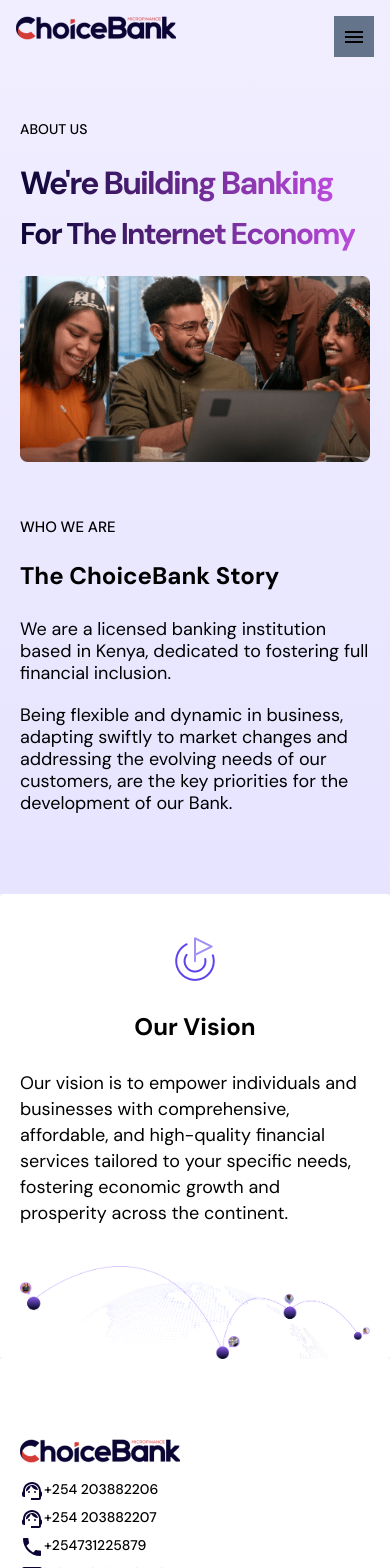
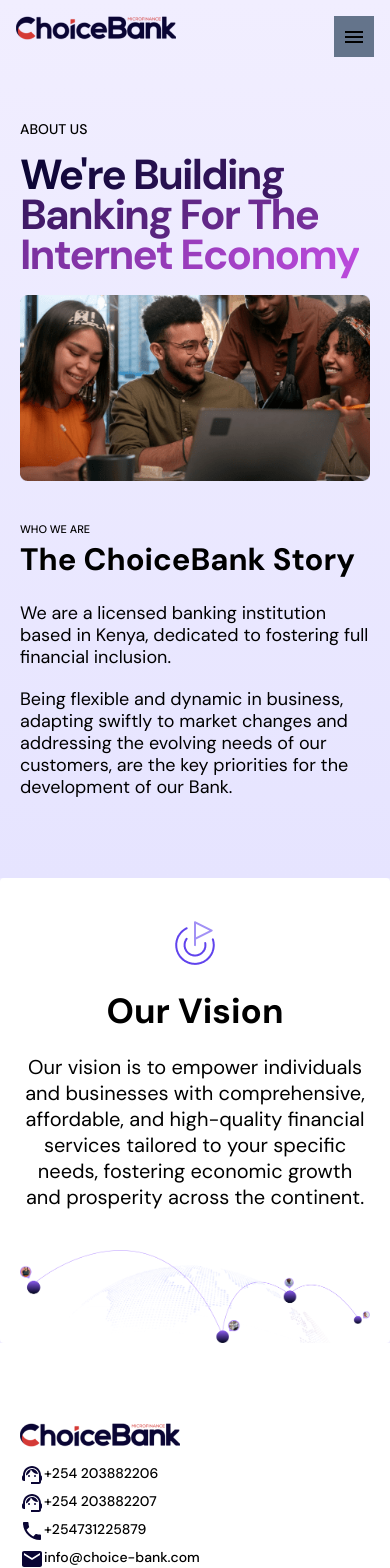
Before and after one commit to choice-bank/choice-website, a React (Vite) app: page /about-us in a window 390 px wide. Shown: the top 1568 px of the page. Built offline with nearby package versions, Linux system fonts and the light colour scheme; a web font is replaced by a local one.

Commit message:
mobile changes for private banking and about us

```diff
--- a/src/pages/APIBanking/components/Hero.jsx
+++ b/src/pages/APIBanking/components/Hero.jsx
@@ -16,7 +16,7 @@ const Hero = () => {
         </h1>
       </div>
       <div className="w-full mb-5">
-        <h1 className="text-white font-[700] text-[36px] lg:text-[60px] font-sans leading-[36px] lg:leading-[59px]">
+        <h1 className="text-white font-[700] text-[36px] lg:text-[60px] font-sans leading-[30px] lg:leading-[59px]">
           One Platform{" "}
           <span className="lg:inline md:inline hidden">
             <br />
@@ -26,7 +26,7 @@ const Hero = () => {
       </div>
       <div className="w-full lg:w-1/2 font-sans">
         <p
-          className="font-sans text-[#fff] text-[14px] lg:text-[17px] font-[250]"
+          className="font-sans text-[#fff] text-[15px] lg:text-[17px] font-[250]"
           style={{ lineHeight: "22px" }}
         >
           Leverage Our Bank APIs to seamlessly integrate a comprehensive suite
--- a/src/pages/APIBanking/components/Solutions.jsx
+++ b/src/pages/APIBanking/components/Solutions.jsx
@@ -34,9 +34,8 @@ const Solutions = ({ id }) => {
           And that's not all we can offer
         </h6>
         <h1 className="font-sans font-[700] text-[36px] lg:text-[45px]">
-          Meet our Global
-        </h1>
-        <h1
+          Meet our Global <br />
+          <span
             className="font-sans font-bold text-[36px] lg:text-[45px]"
             style={{
               backgroundImage:
@@ -47,6 +46,7 @@ const Solutions = ({ id }) => {
             }}
           >
             Solutions
+          </span>
         </h1>
       </div>
       <div className="flex flex-col lg:flex-row md:flex-row  lg:justify-center gap-6">
--- a/src/pages/APIBanking/components/Tools.jsx
+++ b/src/pages/APIBanking/components/Tools.jsx
@@ -58,7 +58,7 @@ const Tools = ({ id }) => {
 
   return (
     <div id={id} className="flex flex-col lg:items-center">
-      <div className="flex flex-col items-center lg:mb-10 mb-5 lg:w-1/2 w-full">
+      <div className="flex flex-col items-center lg:mb-10 mb-5 lg:w-1/2 w-4/5 mx-auto">
         <div className="pt-5">
           <div className="lg:mt-9 md:mt-9 inline-block bg-[#6043EC] rounded-full px-3 py-1 mb-5">
             <p className="font-sans text-white font-[500] text-sm md:text-base lg:text-[12px]">
@@ -67,21 +67,20 @@ const Tools = ({ id }) => {
           </div>
         </div>
 
-        <h1
-          className="font-sans font-[700] text-[25px] lg:text-[45px]"
-          style={{ lineHeight: "45px" }}
-        >
-          Add your own Tools
+        <h1 className="font-sans text-[#0A0534] text-center font-[700] text-[29px] lg:text-[45px] leading-[32px] lg:leading-[45px]">
+          Add your own Tools{" "}
+          <span className="lg:inline md:inline hidden">
+            <br />
+          </span>
+          With Our Business API
         </h1>
         <h1
           className="font-sans font-[700] text-[20px] lg:text-[45px] mb-3"
           style={{ lineHeight: "45px" }}
-        >
-          With Our Business API
-        </h1>
+        ></h1>
 
         <p
-          className="font-sans text-center text-[14px] lg:text-[14px] font-[400] p-5"
+          className="font-sans text-center text-[14px] lg:text-[14px] font-[400] "
           style={{ lineHeight: "18px" }}
         >
           Connect your company's own applications to your Choice Business{" "}
@@ -139,13 +138,16 @@ const Tools = ({ id }) => {
 const ToolItem = ({ item, isActive, onClick }) => {
   return (
     <div
-      className={`items-center flex rounded-full md:py-3 md:px-5 lg:py-3 lg:px-5 cursor-pointer  ${
+      className={`items-center flex rounded-full md:py-3 p-5 md:px-5 lg:py-3 lg:px-5 cursor-pointer  ${
         isActive ? "bg-black text-white" : "bg-white border border-black"
       }`}
       onClick={onClick}
     >
       <item.icon />
-      <p className="ml-2 font-sans text-[11px] lg:text-[12px]">{item.title}</p>
+
+      <p className="ml-2 font-sans text-[11px] lg:text-[12px] lg:inline md:inline hidden">
+        {item.title}
+      </p>
     </div>
   );
 };
--- a/src/pages/AboutUs/About.jsx
+++ b/src/pages/AboutUs/About.jsx
@@ -15,21 +15,7 @@ const About = () => {
           about us
         </h4>
         <h1
-          className="font-sans capitalize font-[700] text-[32px] lg:text-[60px] "
-          style={{ lineHeight: "56px", letterSpacing: "-1.8px" }}
-        >
-          <span
-            style={{
-              background: "linear-gradient(to right, #0A0534, #BB4ADC)",
-              WebkitBackgroundClip: "text",
-              WebkitTextFillColor: "transparent",
-            }}
-          >
-            we're building banking
-          </span>
-        </h1>
-        <h1
-          className="font-sans capitalize font-[700] text-[30px] lg:text-[60px]"
+          className="font-sans capitalize font-[700] text-[42px] lg:text-[60px] leading-[40px] lg:leading-[56px]"
           style={{ letterSpacing: "-1.8px" }}
         >
           <span
@@ -39,6 +25,10 @@ const About = () => {
               WebkitTextFillColor: "transparent",
             }}
           >
+            we're building banking{" "}
+            <span className="lg:inline md:inline hidden">
+              <br />
+            </span>{" "}
             for the internet economy
           </span>
         </h1>
@@ -54,20 +44,17 @@ const About = () => {
 
         <div className="flex justify-center flex-col mb-10  lg:ml-0 flex-grow flex-shrink-1 lg:w-2/5 md:w-2/5 p-5">
           {" "}
-          <h4
-            className="font-sans uppercase text-[15px] lg:text-[11px] font-[500]"
-            style={{ lineHeight: "51px" }}
-          >
+          <h4 className="font-sans uppercase text-[11px] lg:text-[11px] font-[500] lg:leading-[51px]">
             who we are
           </h4>
           <h1
-            className="font-sans capitalize font-[700] text-[24px] lg:text-[35px]"
+            className="font-sans capitalize font-[700] text-[31px] lg:text-[35px]"
             style={{ lineHeight: "45px" }}
           >
             the ChoiceBank Story
           </h1>
           <p
-            className="font-sans mb-5 mt-5 text-lg lg:text-[14px] font-[400]"
+            className="font-sans text-[14px] mb-5 mt-5 text-lg lg:text-[14px] font-[400]"
             style={{ lineHeight: "22px" }}
           >
             We are a licensed banking institution based in Kenya, dedicated to
--- a/src/pages/AboutUs/Vision.jsx
+++ b/src/pages/AboutUs/Vision.jsx
@@ -13,13 +13,13 @@ const Vision = () => {
         <div className=" lg:mx-auto w-full h-full bg-cover lg:w-[800px] pt-10 lg:pt-34">
           <img src={location} alt="location-icon" className="mx-auto" />
           <h1
-            className="font-sans text-center font-[700] text-[24px] lg:text-[35px] py-5"
+            className="font-sans text-center font-[700] text-[35px] lg:text-[35px] py-5"
             style={{ lineHeight: "46px" }}
           >
             Our Vision
           </h1>
           <p
-            className="font-sans lg:text-center text-lg lg:text-[20px] font-[400]"
+            className="font-sans lg:text-center text-[20px] lg:text-[20px] font-[400] text-center"
             style={{ lineHeight: "26px" }}
           >
             Our vision is to empower individuals and businesses with
```
Lines whose indentation alone changed are shown as unchanged.
